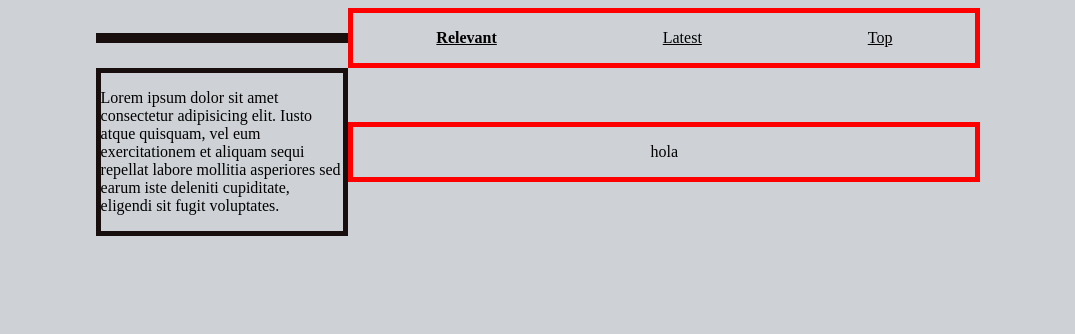
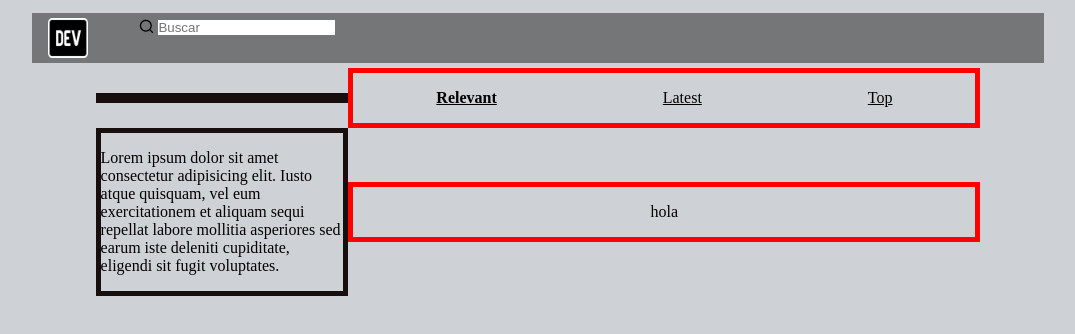
Before and after one commit to HugoLozanoSQ9/trabajoEnEquipoCorregido, a plain HTML site: page index.html in a window 1280 px wide. Shown: the whole page, without its empty margins (102-1177 px from the left). Drawn offline with nearby package versions, Linux system fonts and the light colour scheme.

Commit message:
feat: add nav bar

```diff
--- a/css/styles.css
+++ b/css/styles.css
@@ -4,6 +4,49 @@
     box-sizing: border-box;
 
 }
+nav{
+  display: flex;
+  width: 100%;
+  height: 50px;
+  align-items: center;
+  justify-content: space-between;
+  flex-direction: row;
+  background-color: rgba(0, 0, 0, 0.438);
+}
+nav ul{
+  display: flex;
+  list-style: none;
+  margin: 0;
+  padding: 0;
+
+}
+.navList{
+  display: inline-block;
+  display: flex;
+}
+.logo{
+  cursor: pointer;
+  margin-left: auto;
+  margin-left: 1rem;
+}
+nav .enlacesContainer{
+  display: flex;
+  justify-content: space-between;
+  box-shadow: 0px 0px 10px color(gray red green blue);
+  gap: 50px;
+}
+header{
+  height: 40px;
+  display: flex;
+  width: 100%;
+  list-style: none;
+  justify-content: space-between;
+  align-items: center;
+  padding: 30px 10%;
+  position: sticky;
+  top: 0px;
+}
+
 
 .hpapa{
     display: flex;
@@ -167,6 +210,9 @@ body{
        display: none;
 
     }
+    .search{
+      display: none;
+    }
 }
 
 @media screen and (min-width: 768px) {
@@ -189,6 +235,9 @@ body{
     }
     .hhijo2{
      display: none;
+    }
+    .search{
+      display: none;
     }
 }
 
@@ -214,6 +263,8 @@ body{
        width: 30%;
        z-index: 1;
     }
+    .search{
+      display: block;}
 }
 
 /*
--- a/index.html
+++ b/index.html
@@ -1,14 +1,29 @@
 <!DOCTYPE html>
 <html lang="en">
-
 <head>
     <meta charset="UTF-8">
     <meta name="viewport" content="width=device-width, initial-scale=1.0">
     <link rel="stylesheet" href="./css/styles.css">
-    <title>Document</title>
+    <link rel="stylesheet" href="https://unicons.iconscout.com/release/v4.0.8/css/line.css">
+    <title>Reto 1 Dev-to</title>
 </head>
 
 <body>
+    <header class="hd">
+        <nav class="navega">
+        <div class="enlacesContainer">
+                <img class="logo" src="./assets/logoDEV.png" alt="Logo" height="40px" width="40px">
+            <div class="search">
+                <i class="uil uil-search"></i>
+                <input type="text" placeholder="Buscar"/>
+            </div>
+            <ul class="navList">
+                <li class="navItem">
+            </ul>
+        </div>
+         </nav>
+    </header>
+
     <div class="hpapa">
         <section class="hhijo">
 
```
Also changed, not shown: assets/logoDEV.png (added), 1 other file.
